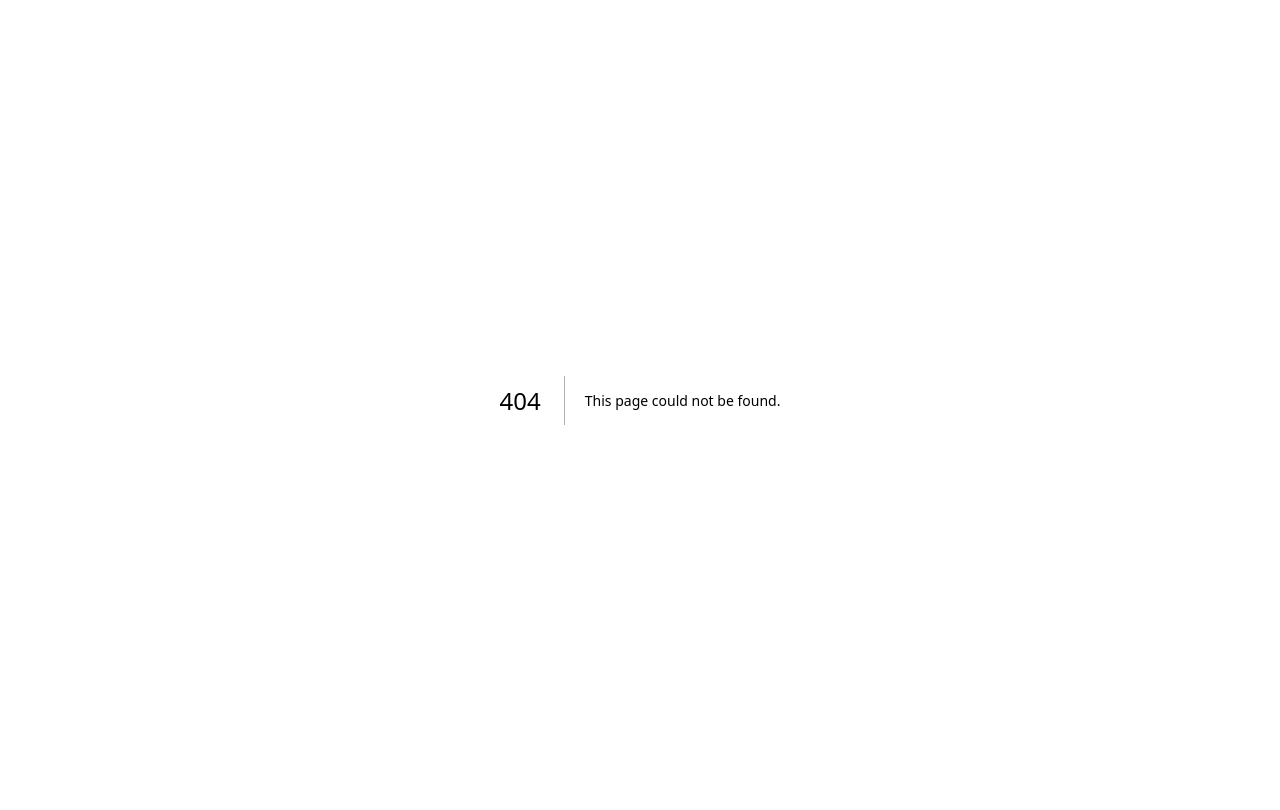
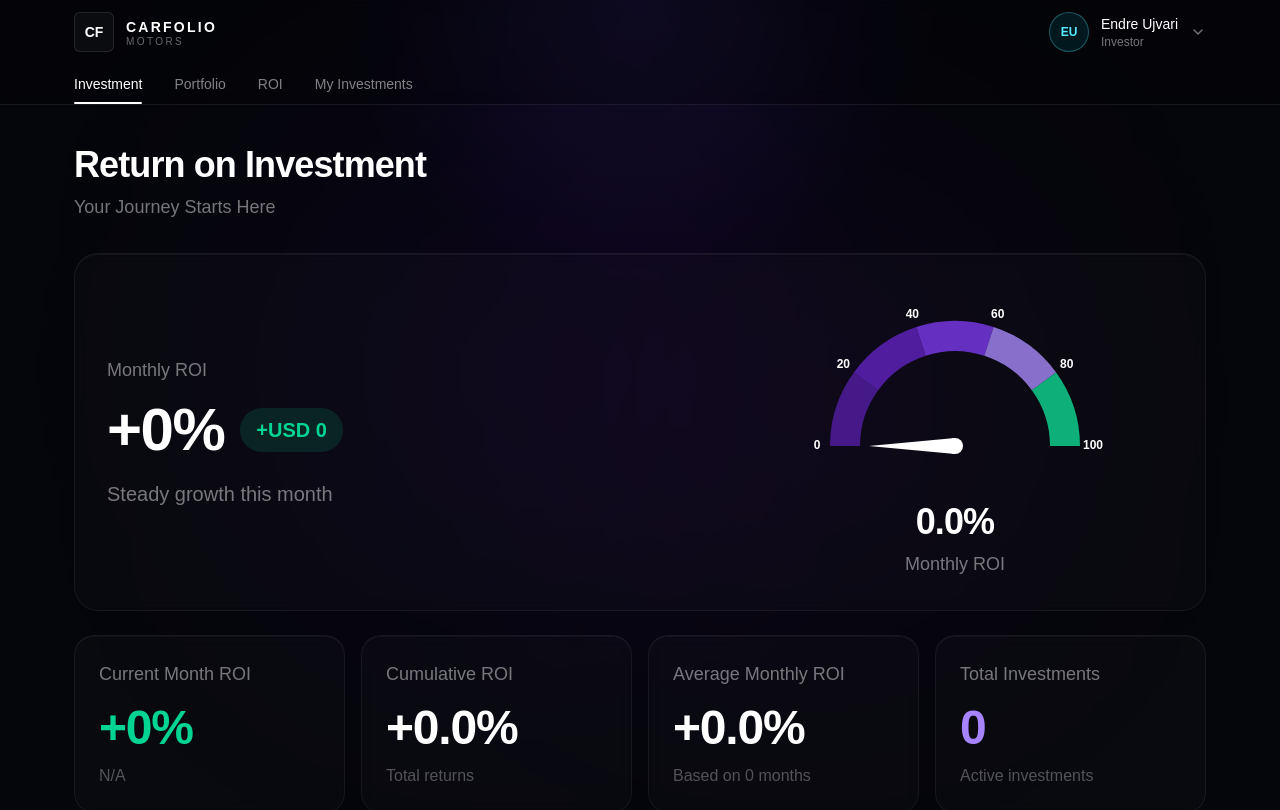
Before and after one commit to UjvariEndre/carfolio, a Next.js app: page /roi in a window 1280 px wide. Before the commit this address had no page. Shown: the top 810 px of the page. Built offline with nearby package versions, Linux system fonts and the light colour scheme.

Commit message:
feat: Implement ROI page with GaugeChart and StatCard components; add Portfolio page and update LoginPageContent

```diff
--- a/app/auth/login/content.tsx
+++ b/app/auth/login/content.tsx
@@ -55,12 +55,12 @@ export default function LoginPageContent() {
             </Link>
           </div>
 
-          <button
-            type="submit"
+          <Link
+            href="/investment   "
             className="inline-flex h-12 w-full items-center justify-center rounded-xl bg-gradient-to-r from-violet-700 to-purple-700 text-sm font-semibold text-white shadow-[0_0_30px_rgba(109,40,217,0.35)] transition hover:scale-[1.01] hover:brightness-110"
           >
             Sign In
-          </button>
+          </Link>
         </form>
 
         <div className="mt-8 text-center text-sm text-white/40">
--- a/app/investment/components/investment-card.tsx
+++ b/app/investment/components/investment-card.tsx
@@ -30,7 +30,7 @@ export default function InvestmentCard({
   return (
     <div className="rounded-[24px] border border-white/6 bg-white/[0.02] p-5 shadow-[inset_0_1px_0_rgba(255,255,255,0.04)] backdrop-blur-sm">
       <div className="grid gap-5 lg:grid-cols-[350px_minmax(0,1fr)]">
-        <div className="relative overflow-hidden rounded-2xl">
+        <div className="relative overflow-hidden">
           <div className="absolute left-3 top-3 z-10 rounded-full bg-gradient-to-r from-violet-700 to-purple-600 px-4 py-2 text-xs font-semibold text-white shadow-lg">
             Open for Investment
           </div>
@@ -39,7 +39,7 @@ export default function InvestmentCard({
             {type}
           </div>
 
-          <div className="relative aspect-[16/9] w-full">
+          <div className="relative aspect-[16/9] w-full rounded-xl overflow-hidden">
             <Image
               src={image}
               alt={name}
--- /dev/null
+++ b/app/portfolio/content.tsx
@@ -0,0 +1,9 @@
+export default function PortfolioPageContent() {
+  return (
+    <div className="mx-auto max-w-[1180px] px-6">
+      <h1 className="text-3xl font-bold tracking-tight text-white">
+        Portfolio
+      </h1>
+    </div>
+  );
+}
--- /dev/null
+++ b/app/portfolio/page.tsx
@@ -0,0 +1,5 @@
+import PortfolioPageContent from "./content";
+
+export default function PortfolioPage() {
+  return <PortfolioPageContent />;
+}
--- /dev/null
+++ b/app/roi/components/gauge-chart.tsx
@@ -0,0 +1,144 @@
+export default function GaugeChart({ value }: { value: number }) {
+  const size = 320;
+  const strokeWidth = 30;
+  const radius = 110;
+  const center = size / 2;
+
+  const describeArc = (
+    cx: number,
+    cy: number,
+    r: number,
+    startAngle: number,
+    endAngle: number,
+  ) => {
+    const polarToCartesian = (
+      centerX: number,
+      centerY: number,
+      radius: number,
+      angleInDegrees: number,
+    ) => {
+      const angleInRadians = ((angleInDegrees - 90) * Math.PI) / 180.0;
+      return {
+        x: centerX + radius * Math.cos(angleInRadians),
+        y: centerY + radius * Math.sin(angleInRadians),
+      };
+    };
+
+    const start = polarToCartesian(cx, cy, r, endAngle);
+    const end = polarToCartesian(cx, cy, r, startAngle);
+    const largeArcFlag = endAngle - startAngle <= 180 ? "0" : "1";
+
+    return [
+      "M",
+      start.x,
+      start.y,
+      "A",
+      r,
+      r,
+      0,
+      largeArcFlag,
+      0,
+      end.x,
+      end.y,
+    ].join(" ");
+  };
+
+  const angleForValue = (v: number) => -90 + (v / 100) * 180;
+  const needleAngle = angleForValue(value);
+
+  const needleLength = 86;
+  const needleBase = 8;
+  const rad = ((needleAngle - 90) * Math.PI) / 180;
+
+  const xTip = center + needleLength * Math.cos(rad);
+  const yTip = center + needleLength * Math.sin(rad);
+
+  const xLeft = center + needleBase * Math.cos(rad + Math.PI / 2);
+  const yLeft = center + needleBase * Math.sin(rad + Math.PI / 2);
+
+  const xRight = center + needleBase * Math.cos(rad - Math.PI / 2);
+  const yRight = center + needleBase * Math.sin(rad - Math.PI / 2);
+
+  const ticks = [0, 20, 40, 60, 80, 100];
+
+  return (
+    <div className="flex flex-col items-center">
+      <svg
+        width={size}
+        height={220}
+        viewBox={`0 0 ${size} 220`}
+        className="overflow-visible"
+      >
+        <path
+          d={describeArc(center, center, radius, -90, -54)}
+          fill="none"
+          stroke="rgba(76, 29, 149, 0.9)"
+          strokeWidth={strokeWidth}
+          strokeLinecap="butt"
+        />
+        <path
+          d={describeArc(center, center, radius, -54, -18)}
+          fill="none"
+          stroke="rgba(91, 33, 182, 0.85)"
+          strokeWidth={strokeWidth}
+          strokeLinecap="butt"
+        />
+        <path
+          d={describeArc(center, center, radius, -18, 18)}
+          fill="none"
+          stroke="rgba(124, 58, 237, 0.8)"
+          strokeWidth={strokeWidth}
+          strokeLinecap="butt"
+        />
+        <path
+          d={describeArc(center, center, radius, 18, 54)}
+          fill="none"
+          stroke="rgba(167, 139, 250, 0.8)"
+          strokeWidth={strokeWidth}
+          strokeLinecap="butt"
+        />
+        <path
+          d={describeArc(center, center, radius, 54, 90)}
+          fill="none"
+          stroke="rgba(16, 185, 129, 0.95)"
+          strokeWidth={strokeWidth}
+          strokeLinecap="butt"
+        />
+
+        {ticks.map((tick) => {
+          const angle = angleForValue(tick);
+          const labelRadius = radius + 28;
+          const angleInRadians = ((angle - 90) * Math.PI) / 180.0;
+          const x = center + labelRadius * Math.cos(angleInRadians);
+          const y = center + labelRadius * Math.sin(angleInRadians);
+
+          return (
+            <text
+              key={tick}
+              x={x}
+              y={y}
+              textAnchor="middle"
+              dominantBaseline="middle"
+              className="fill-white text-[12px] font-semibold"
+            >
+              {tick}
+            </text>
+          );
+        })}
+
+        <polygon
+          points={`${xLeft},${yLeft} ${xRight},${yRight} ${xTip},${yTip}`}
+          fill="white"
+        />
+        <circle cx={center} cy={center} r="8" fill="white" />
+      </svg>
+
+      <div className="-mt-1 text-center">
+        <div className="text-4xl font-semibold tracking-tight">
+          {value.toFixed(1)}%
+        </div>
+        <div className="mt-2 text-lg text-white/45">Monthly ROI</div>
+      </div>
+    </div>
+  );
+}
--- /dev/null
+++ b/app/roi/components/stat-card.tsx
@@ -0,0 +1,23 @@
+export default function StatCard({
+  title,
+  value,
+  subtitle,
+  valueClassName = "text-white",
+}: {
+  title: string;
+  value: string;
+  subtitle: string;
+  valueClassName?: string;
+}) {
+  return (
+    <div className="rounded-[20px] border border-white/6 bg-white/[0.02] p-6 shadow-[inset_0_1px_0_rgba(255,255,255,0.04)] backdrop-blur-sm">
+      <p className="text-lg text-white/45">{title}</p>
+      <p
+        className={`mt-4 text-5xl font-semibold tracking-tight ${valueClassName}`}
+      >
+        {value}
+      </p>
+      <p className="mt-3 text-base text-white/30">{subtitle}</p>
+    </div>
+  );
+}
--- /dev/null
+++ b/app/roi/content.tsx
@@ -0,0 +1,105 @@
+import { TrendingUp } from "lucide-react";
+import NavBar from "../shared/components/navbar";
+import NavTabs from "../shared/components/navtabs";
+import GaugeChart from "./components/gauge-chart";
+import StatCard from "./components/stat-card";
+
+export default function RoiPageContent() {
+  const roiValue = 0;
+
+  return (
+    <main className="min-h-screen bg-[#05060b] text-white">
+      <div className="pointer-events-none fixed inset-0">
+        <div className="absolute inset-0 bg-[radial-gradient(circle_at_top,rgba(120,80,255,0.12),transparent_30%)]" />
+        <div className="absolute left-1/4 top-40 h-[420px] w-[420px] rounded-full bg-violet-700/10 blur-[140px]" />
+        <div className="absolute right-1/4 top-[30%] h-[320px] w-[320px] rounded-full bg-purple-600/10 blur-[140px]" />
+      </div>
+
+      <header className="relative z-10 border-b border-white/8 bg-black/20 backdrop-blur-sm">
+        <NavBar />
+        <NavTabs />
+      </header>
+
+      <section className="relative z-10 mx-auto max-w-[1180px] px-6 pb-16 pt-10">
+        <div className="mb-8">
+          <h1 className="text-4xl font-semibold tracking-tight">
+            Return on Investment
+          </h1>
+          <p className="mt-2 text-lg text-white/45">Your Journey Starts Here</p>
+        </div>
+
+        <div className="space-y-6">
+          <section className="rounded-[24px] border border-white/6 bg-white/[0.02] p-6 shadow-[inset_0_1px_0_rgba(255,255,255,0.04)] backdrop-blur-sm lg:p-8">
+            <div className="grid gap-10 lg:grid-cols-[1.15fr_0.85fr] lg:items-center">
+              <div className="flex min-h-[220px] flex-col justify-center">
+                <p className="text-lg text-white/45">Monthly ROI</p>
+
+                <div className="mt-4 flex items-center gap-4">
+                  <div className="text-6xl font-semibold tracking-tight">
+                    +0%
+                  </div>
+
+                  <div className="inline-flex items-center rounded-full bg-emerald-500/15 px-4 py-2 text-xl font-semibold text-emerald-400">
+                    +USD 0
+                  </div>
+                </div>
+
+                <p className="mt-5 text-xl text-white/45">
+                  Steady growth this month
+                </p>
+              </div>
+
+              <div className="flex items-center justify-center">
+                <GaugeChart value={roiValue} />
+              </div>
+            </div>
+          </section>
+
+          <div className="grid gap-4 sm:grid-cols-2 xl:grid-cols-4">
+            <StatCard
+              title="Current Month ROI"
+              value="+0%"
+              subtitle="N/A"
+              valueClassName="text-emerald-400"
+            />
+            <StatCard
+              title="Cumulative ROI"
+              value="+0.0%"
+              subtitle="Total returns"
+            />
+            <StatCard
+              title="Average Monthly ROI"
+              value="+0.0%"
+              subtitle="Based on 0 months"
+            />
+            <StatCard
+              title="Total Investments"
+              value="0"
+              subtitle="Active investments"
+              valueClassName="text-violet-400"
+            />
+          </div>
+
+          <section className="rounded-[24px] border border-white/6 bg-white/[0.02] p-6 shadow-[inset_0_1px_0_rgba(255,255,255,0.04)] backdrop-blur-sm">
+            <h2 className="text-3xl font-semibold tracking-tight">
+              Monthly ROI History
+            </h2>
+
+            <div className="mt-8 flex min-h-[420px] flex-col items-center justify-center rounded-[20px] border border-white/5 bg-black/10 text-center">
+              <div className="flex h-16 w-16 items-center justify-center rounded-full bg-white/5">
+                <TrendingUp className="h-8 w-8 text-white/35" />
+              </div>
+
+              <p className="mt-6 text-3xl font-medium text-white/75">
+                No ROI data available
+              </p>
+              <p className="mt-2 text-lg text-white/35">
+                Start investing to track your returns
+              </p>
+            </div>
+          </section>
+        </div>
+      </section>
+    </main>
+  );
+}
--- /dev/null
+++ b/app/roi/page.tsx
@@ -0,0 +1,5 @@
+import RoiPageContent from "./content";
+
+export default function RoiPage() {
+  return <RoiPageContent />;
+}
```
